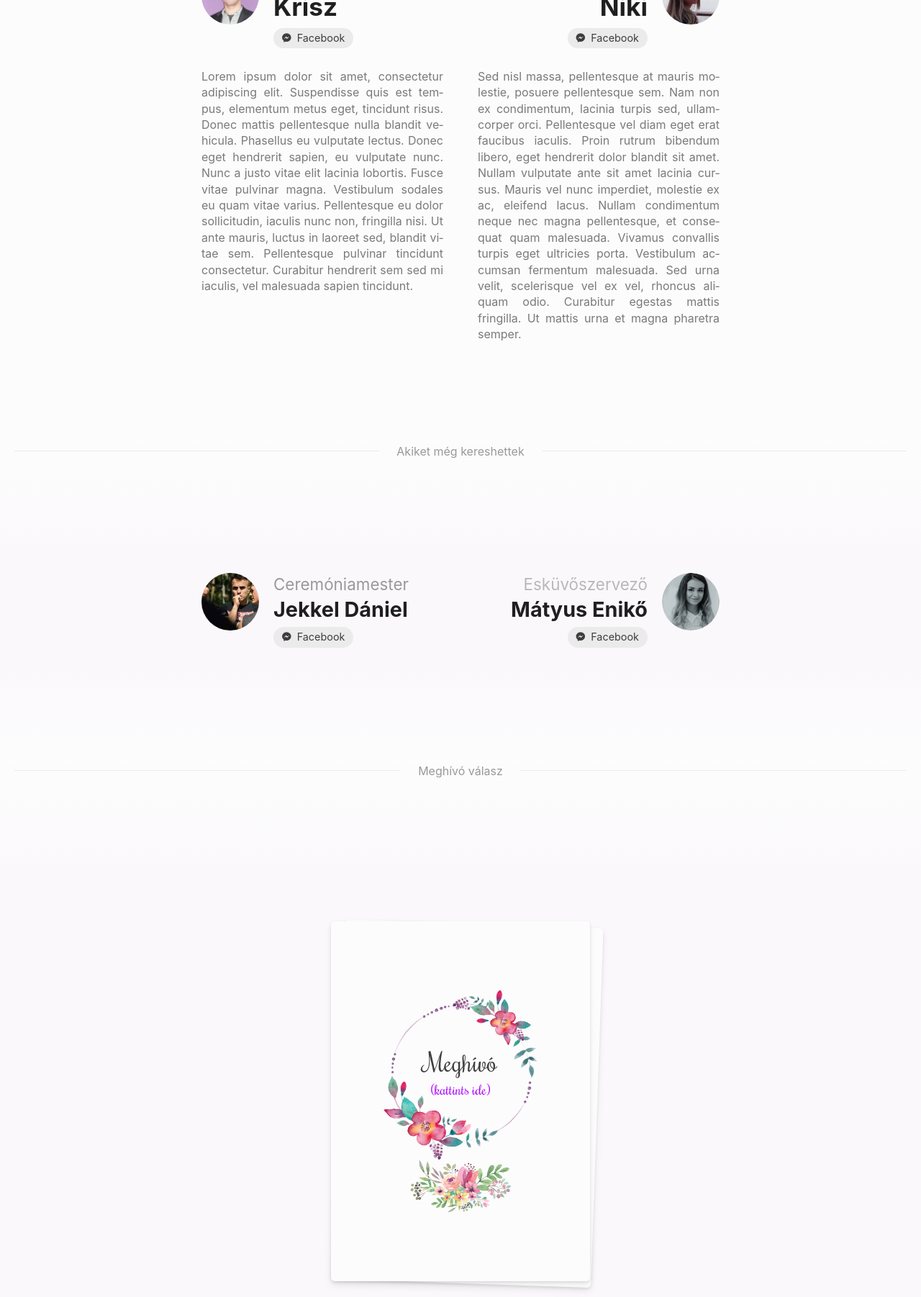
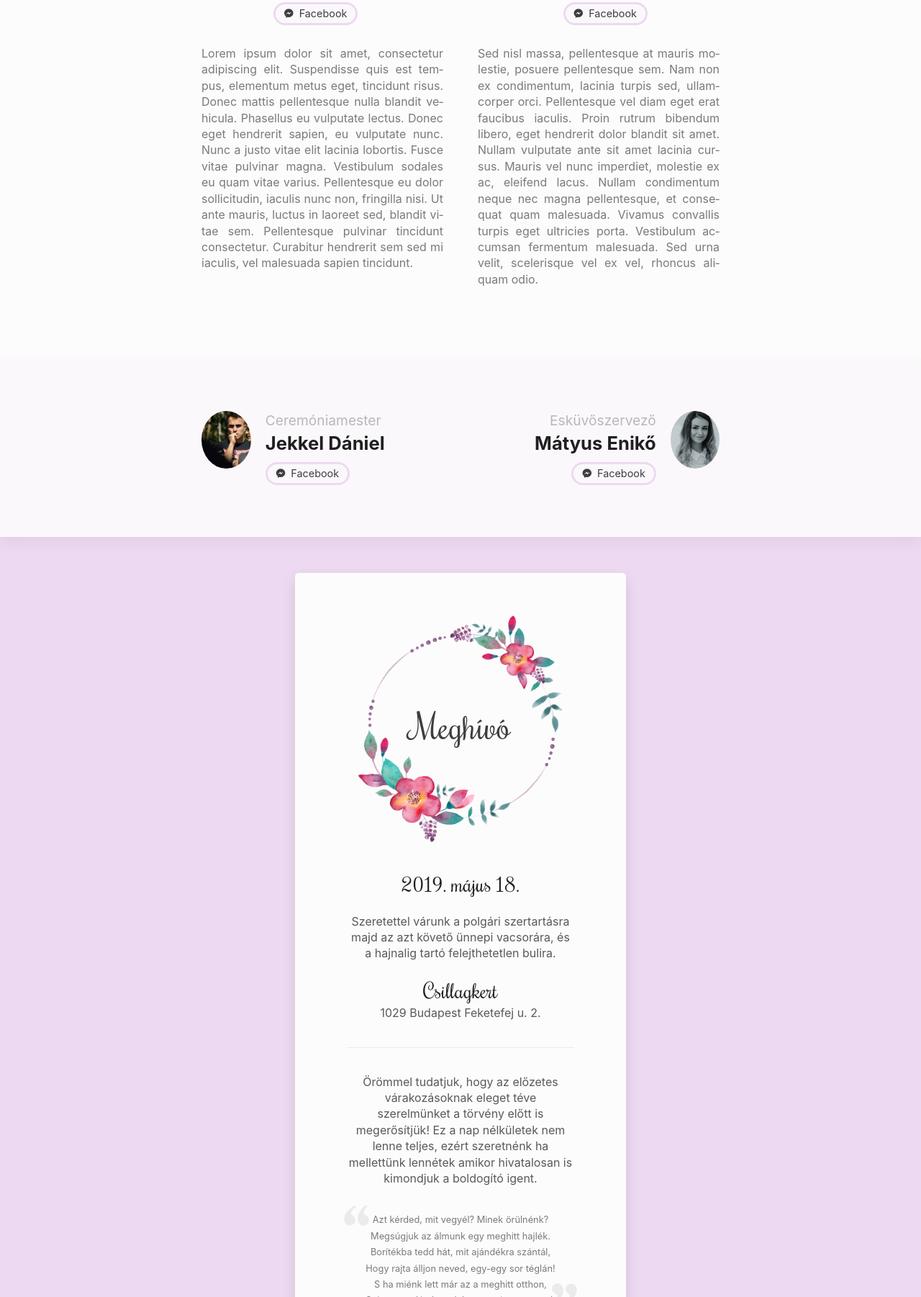
Before and after one commit to christiansandor/wedding, a website built with webpack: page public/index.html in a window 1280 px wide. Shown: the part 998-2800 px from the top of the page at 72% size. Built offline with nearby package versions, Linux system fonts and the light colour scheme.

Commit message:
All changes

```diff
--- a/front/js/main.js
+++ b/front/js/main.js
@@ -1,8 +1,8 @@
 // SCSS
 require('../styles/styles.scss');
 
-// JS
-require('./inv');
+var days = Math.floor((new Date('2019-05-18') - new Date()) / 1000 / 60 / 60 / 24);
+$('#days').text(days);
 
 var $window = $(window);
 var $header = $('header').eq(0);
--- a/front/styles/_colors.scss
+++ b/front/styles/_colors.scss
@@ -14,6 +14,7 @@ $light: $grey-100;
 $dark: $grey-900;
 
 $primary-100: hsl(290, 40, 98%);
+$primary-200: hsl(287, 50, 90%);
 $primary-300: hsl(285, 70, 78%);
 $primary-400: hsl(283, 90, 64%);
 $primary-500: hsl(280, 100, 50%);
--- a/front/styles/_modifiers.scss
+++ b/front/styles/_modifiers.scss
@@ -1,6 +1,7 @@
 $shadow-sm: 0 2px 4px rgba(0, 0, 0, .1);
 $shadow: $shadow-sm, 0 6px 12px rgba(0, 0, 0, .05);
 $shadow-lg: 0 8px 20px rgba(0, 0, 0, .1);
+$shadow-header: 0 8px 20px rgba(0, 0, 0, .05);
 
 $rounded-sm: 3px;
 $rounded: 5px;
--- a/front/styles/rsvp.scss
+++ b/front/styles/rsvp.scss
@@ -43,43 +43,15 @@
   }
 }
 
-@keyframes letter-content {
-  from {
-    opacity: 0;
-  }
-
-  to {
-    opacity: 1;
-  }
-}
-
 #rsvp {
-  $rsvp-padding: 200px;
-  $rsvp-background: $primary-100;
-  $letter-height: 500px;
-  $letter-width: 360px;
-
+  display: flex;
+  align-items: center;
+  justify-content: center;
   position: relative;
-  height: #{$letter-height + ($rsvp-padding * 2)};
-  padding: $rsvp-padding 0;
+  min-height: 100vh;
+  padding: 50px 10px !important;
   text-align: center;
-  background: $rsvp-background repeat center center / 24px;
-
-  .letter {
-    display: block;
-    position: absolute;
-    top: $rsvp-padding;
-    left: calc(50% - #{$letter-width / 2});
-    margin: 0 auto;
-    height: $letter-height;
-    width: $letter-width;
-    border-radius: 5px;
-    transition: transform .3s ease;
-    transform: none;
-    background: $light;
-    background-size: 500px 593px;
-    box-shadow: $shadow;
-    overflow: hidden;
+  background: $primary-200;
 
   &::before {
     display: block;
@@ -90,53 +62,99 @@
     z-index: 1;
     height: 100%;
     width: 100%;
-      background: white repeat top left url(/images/paper.jpg) / 260px;
-      opacity: .1;
-    }
-
-    .letter-content {
-      position: relative;
-      z-index: 3;
-      height: 100%;
-      width: 100%;
-      padding: getSizedValue(7);
-      overflow: auto;
-      opacity: 0;
+    background: center center / cover;
+    opacity: .2;
   }
 }
 
-  .l-1 {
+#letter {
+  display: block;
+  position: relative;
   z-index: 2;
+  width: 100%;
+  max-width: 460px;
+  border-radius: 5px;
+  padding: getSizedValue(4) getSizedValue(8);
+  transition: transform .3s ease;
   transform: none;
+  background: $light;
+  box-shadow: $shadow-lg;
+  overflow: hidden;
 
-    .letter-content {
-      opacity: 1;
+  &::before {
+    display: block;
+    content: '';
+    position: absolute;
+    top: 0;
+    left: 0;
+    z-index: 0;
+    height: 100%;
+    width: 100%;
+    background: white repeat top left url(/images/paper.jpg) / 260px;
+    opacity: .4;
+  }
 
-      background-image: url(/images/flower-circle.png),
-      url(/images/flower-bottom.png);
-      background-position: center top 60px, center bottom 60px;
-      background-repeat: no-repeat, no-repeat;
-      background-size: auto 300px, auto 140px;
+  hr {
+    display: block;
+    border: 0;
+    height: 1px;
+    width: 100%;
+    background: $grey-200;
+  }
+
+  > * {
+    position: relative;
+    z-index: 1;
+  }
+
+  .letter-intro {
+    height: 260px;
+    background-image: url(/images/flower-circle.png);
+    background-position: center top;
+    background-repeat: no-repeat;
+    background-size: auto 260px;
+
+    @include desktop {
+      height: 400px;
+      background-size: auto 400px;
     }
   }
 
-  .l-2 {
-    z-index: 1;
-    transform: translateY(3px) translateX(10px) rotateZ(2deg);
+  .letter-footer {
+    height: 200px;
+    background-image: url(/images/flower-bottom.png);
+    background-position: center center;
+    background-repeat: no-repeat;
+    background-size: auto 200px;
+  }
 }
 
-  &.stage-1 {
-    .l-1 {
-      animation: previous-letter 1s ease-in-out forwards;
+.quote {
+  display: block;
+  position: relative;
+  padding: getSizedValue(4);
+  color: $grey-600;
+  font-size: getFontSize(1);
+
+  &::before,
+  &::after {
+    display: block;
+    content: '“';
+    position: absolute;
+    top: 10px;
+    left: -10px;
+    line-height: 5rem;
+    color: $grey-200;
+    font-family: 'Rochester', cursive;
+    font-size: 10rem;
   }
 
-    .l-2 {
-      animation: next-letter 1s ease-in-out .1s forwards;
-
-      .letter-content {
-        display: none;
-        animation: letter-content 1s ease-in-out forwards;
+  &::after {
+    content: '”';
+    top: auto;
+    left: auto;
+    bottom: 0px;
+    right: -10px;
+    line-height: 0;
   }
 }
-  }
-}
--- a/front/styles/styles.scss
+++ b/front/styles/styles.scss
@@ -21,7 +21,11 @@ html {
   color: $grey-900;
   background-color: $grey-100;
   font-family: -apple-system, Segoe UI, Roboto, Noto Sans, Ubuntu, Cantarell, Helvetica Neue;
+  font-size: 12px;
+
+  @media only screen and (min-width: 768px) {
     font-size: 16px;
+  }
 }
 
 .font-handwriting {
@@ -41,11 +45,15 @@ header {
   top: 0;
   left: 0;
   z-index: 10;
-  height: $header-height;
   width: 100%;
   transition: transform .2s ease;
   transform: translateY(-100%);
+  font-size: getFontSize(2);
+  box-shadow: $shadow-header;
+
+  @include desktop {
     font-size: getFontSize(3);
+  }
 
   &.active {
     transform: none;
@@ -56,17 +64,37 @@ header {
     align-items: baseline;
     justify-content: space-between;
     height: 100%;
-    padding: 30px 20px;
+    padding: 24px 20px;
+  }
+
+  .logo,
+  .logo-mobile {
+    @extend .font-handwriting;
+
+    color: $primary-500;
+    text-decoration: none;
+    font-size: getFontSize(4);
+  }
+
+  .logo-mobile {
+    @include desktop {
+      display: none;
+    }
   }
 
   .logo {
+    display: none;
+
+    @include desktop {
+      display: block;
       border-radius: $rounded-circle;
-    font-size: getFontSize(6);
       color: $primary-500;
       text-decoration: none;
+      font-size: getFontSize(6);
+    }
   }
 
-  a:not(.logo) {
+  a:not(.logo):not(.logo-mobile) {
     margin-left: getSizedValue(6);
     text-decoration: none;
     transition: color .2s ease;
@@ -74,6 +102,10 @@ header {
     color: $grey-400;
     text-transform: uppercase;
     font-weight: normal;
+
+    @include desktop {
+      font-size: getFontSize(2);
+    }
 
     &:hover,
     &.active {
@@ -83,28 +115,11 @@ header {
 }
 
 main:not(#hero) {
-  $main-padding: $header-height + 50px;
+  position: relative;
+  padding: 40px 10px;
 
-  position: relative;
-  padding: $main-padding 0;
-
-  &::before,
-  &::after {
-    display: block;
-    content: '';
-    position: absolute;
-    top: 0;
-    left: 0;
-    z-index: 1;
-    height: $main-padding;
-    width: 100%;
-    background: linear-gradient($light 0%, rgba(black, 0) 100%);
-  }
-
-  &::after {
-    top: auto;
-    bottom: 0;
-    background: linear-gradient(rgba(black, 0) 0%, $light 100%);
+  @include desktop {
+    padding: 100px 0;
   }
 }
 
@@ -127,8 +142,7 @@ main:not(#hero) {
     z-index: 0;
     height: 100%;
     width: 100%;
-    opacity: .5;
-    filter: saturate(.6);
+    opacity: .4;
     background: no-repeat center center / cover;
     background-image: url("/images/mink.jpg");
   }
@@ -168,7 +182,10 @@ main:not(#hero) {
 }
 
 #elerhetosegek {
+  position: relative;
+  z-index: 2;
   background: $primary-100;
+  box-shadow: $shadow-header;
 }
 
 .separator {
@@ -206,11 +223,15 @@ main:not(#hero) {
 }
 
 .profile {
+  display: none;
+
+  @include desktop {
     display: block;
     height: 80px;
     width: 80px;
     border-radius: 100%;
     background: $grey-300 no-repeat center center / cover;
+  }
 }
 
 .form-group {
@@ -275,23 +296,53 @@ input.form-control {
 
 .btn {
   display: inline-block;
-  padding: getSizedValue(3) getSizedValue(4);
+  padding: getSizedValue(3) getSizedValue(5);
   border-radius: $rounded-circle;
   appearance: none;
   -webkit-appearance: none;
-  border: 0;
+  border: 3px solid $primary-200;
   cursor: pointer;
-  transition: background-color .2s ease;
+  transition: background-color .2s ease, border-color .2s ease, color .2s ease;
+  text-decoration: none;
   color: $light;
-  background-color: $primary-500;
+  background-color: $primary-400;
   font-size: 1rem;
 
   &:hover,
   &:focus {
-    background-color: $primary-400;
+    border-color: $primary-300;
+  }
+
+  &:active {
+    border-color: $primary-500;
+    background-color: $primary-500;
+  }
+
+  &.btn-secondary {
+    color: $grey-800;
+    background-color: $primary-100;
+    border: 3px solid $primary-200;
+
+    &:hover,
+    &:focus {
+      color: $grey-900;
+      border-color: $primary-300;
+      background-color: $primary-200;
+    }
+
+    &:active {
+      color: $grey-100;
+      border-color: $primary-500;
+      background-color: $primary-500;
     }
   }
 
-.border-top-primary {
-  border-top: 12px solid $primary-500;
+  &.btn-sm {
+    padding: getSizedValue(1) getSizedValue(4);
+    font-size: getFontSize(2);
   }
+}
+
+.border-top-primary-300 {
+  border-top: 12px solid $primary-300;
+}
--- a/public/index.html
+++ b/public/index.html
@@ -2,7 +2,7 @@
 <html lang="en">
 <head>
     <meta charset="UTF-8">
-    <meta name="viewport" content="width=device-width, initial-scale=1.0">
+    <meta name="viewport" content="width=device-width, initial-scale=1">
 
     <title>Wdn</title>
 
@@ -13,8 +13,11 @@
 </head>
 <body class="size-3">
 
-<header class="bg-light text-dark shadow-lg">
-    <div class="content size-2">
+<header class="bg-light text-dark">
+    <div class="content">
+        <a class="logo-mobile" href="#hero">
+            P&amp;P
+        </a>
         <a class="logo font-handwriting" href="#hero">
             Pompodálé &amp; Pumukli
         </a>
@@ -39,7 +42,7 @@
         <div class="d-flex align-items-center justify-content-center size-4">
             <div class="text-right">2019.05.18</div>
             <div class="pl-5 pr-5 text-grey-500">
-                Csak <strong class="text-light">32</strong> nap!
+                Csak <strong class="text-light" id="days"></strong> nap!
             </div>
             <div class="">Csillagkert</div>
         </div>
@@ -51,7 +54,7 @@
     </div>
 </main>
 
-<main id="rolunk" class="border-top-primary">
+<main id="rolunk" class="border-top-primary-300">
     <div class="content">
         <div class="row">
             <div class="col-6 pr-6">
@@ -59,13 +62,13 @@
                     <div class="profile mr-5" style="background-image: url('/images/krisz.png')"></div>
                     <div class="text-left mb-3">
                         <div>
-                            <div class="size-5 text-grey-300">Vőlegény</div>
+                            <div class="size-5 text-grey-400">Vőlegény</div>
                             <h1 class="size-8 d-inline-block">Krisz</h1>
                         </div>
-                        <div class="mt-2 bg-grey-200 text-grey-800 rounded-circle p-2 pl-4 pr-4 size-2 d-inline-block">
+                        <a class="btn btn-sm btn-secondary mt-3" href="https://fb.com/skrisz" target="_blank">
                             <i class="fab fa-facebook-messenger mr-2"></i>
                             Facebook
-                        </div>
+                        </a>
                     </div>
                 </div>
                 <p class="mt-5 text-justify text-grey-600">
@@ -76,56 +79,48 @@
                 <div class="d-flex justify-content-end">
                     <div class="text-right mb-3">
                         <div>
-                            <div class="size-5 text-grey-300">Menyasszony</div>
+                            <div class="size-5 text-grey-400">Menyasszony</div>
                             <h1 class="size-8 d-inline-block">Niki</h1>
                         </div>
-                        <div class="mt-2 bg-grey-200 text-grey-800 rounded-circle p-2 pl-4 pr-4 size-2 d-inline-block">
+                        <a class="btn btn-sm btn-secondary mt-3" href="https://fb.com/92nikolett" target="_blank">
                             <i class="fab fa-facebook-messenger mr-2"></i>
                             Facebook
-                        </div>
+                        </a>
                     </div>
                     <div class="profile ml-5" style="background-image: url('/images/baba.jpg')"></div>
                 </div>
                 <p class="mt-5 text-justify text-grey-600">
-                    Sed nisl massa, pellentesque at mauris molestie, posuere pellentesque sem. Nam non ex condimentum, lacinia turpis sed, ullamcorper orci. Pellentesque vel diam eget erat faucibus iaculis. Proin rutrum bibendum libero, eget hendrerit dolor blandit sit amet. Nullam vulputate ante sit amet lacinia cursus. Mauris vel nunc imperdiet, molestie ex ac, eleifend lacus. Nullam condimentum neque nec magna pellentesque, et consequat quam malesuada. Vivamus convallis turpis eget ultricies porta. Vestibulum accumsan fermentum malesuada. Sed urna velit, scelerisque vel ex vel, rhoncus aliquam odio. Curabitur egestas mattis fringilla. Ut mattis urna et magna pharetra semper.
+                    Sed nisl massa, pellentesque at mauris molestie, posuere pellentesque sem. Nam non ex condimentum, lacinia turpis sed, ullamcorper orci. Pellentesque vel diam eget erat faucibus iaculis. Proin rutrum bibendum libero, eget hendrerit dolor blandit sit amet. Nullam vulputate ante sit amet lacinia cursus. Mauris vel nunc imperdiet, molestie ex ac, eleifend lacus. Nullam condimentum neque nec magna pellentesque, et consequat quam malesuada. Vivamus convallis turpis eget ultricies porta. Vestibulum accumsan fermentum malesuada. Sed urna velit, scelerisque vel ex vel, rhoncus aliquam odio.
                 </p>
             </div>
         </div>
     </div>
 </main>
 
-<div class="separator">
-    <div class="text">Akiket még kereshettek</div>
-</div>
-
-<main id="elerhetosegek">
-    <div class="content pb-5 pt-5">
+<main id="elerhetosegek" class="pb-8 pt-8">
+    <div class="content">
         <div class="row">
             <div class="col-6 pr-6 d-flex">
                 <div class="profile mr-5" style="background-image: url('images/jekkel-daniel.jpg')"></div>
                 <div class="text-left">
-                    <div class="size-5 text-grey-500">Ceremóniamester</div>
-                    <h1 class="size-7 d-inline-block">Jekkel Dániel</h1>
+                    <div class="size-4 text-grey-400">Ceremóniamester</div>
+                    <h1 class="size-6 d-inline-block">Jekkel Dániel</h1>
 
-                    <div>
-                        <div class="mt-2 bg-grey-200 text-grey-800 rounded-circle p-2 pl-4 pr-4 size-2 d-inline-block">
-                            <i class="fab fa-facebook-messenger mr-2"></i>
-                            Facebook
-                        </div>
-                    </div>
+                    <a class="btn btn-sm btn-secondary mt-3" href="https://fb.com/danieljekkel" target="_blank">
+                        <i class="fab fa-facebook-messenger mr-2"></i>
+                        Facebook
+                    </a>
                 </div>
             </div>
             <div class="col-6 pl-6 d-flex justify-content-end">
                 <div class="text-right">
-                    <div class="size-5 text-grey-400">Esküvőszervező</div>
-                    <h1 class="size-7 d-inline-block">Mátyus Enikő</h1>
+                    <div class="size-4 text-grey-400">Esküvőszervező</div>
+                    <h1 class="size-6 d-inline-block">Mátyus Enikő</h1>
 
-                    <div>
-                        <div class="mt-2 bg-grey-200 text-grey-800 rounded-circle p-2 pl-4 pr-4 size-2 d-inline-block">
-                            <i class="fab fa-facebook-messenger mr-2"></i>
-                            Facebook
-                        </div>
-                    </div>
+                    <a class="btn btn-sm btn-secondary mt-3" href="https://fb.com/eniko.matyus.4" target="_blank">
+                        <i class="fab fa-facebook-messenger mr-2"></i>
+                        Facebook
+                    </a>
                 </div>
                 <div class="profile ml-5" style="background-image: url('images/matyus-eniko.jpg')"></div>
             </div>
@@ -133,48 +128,48 @@
     </div>
 </main>
 
-<div class="separator">
-    <div class="text">Meghívó válasz</div>
-</div>
+<main id="rsvp" class="stage-0">
+    <div id="letter" class="">
+        <div class="d-flex justify-content-center align-items-center letter-intro">
+            <div class="m-0 text-grey-800 font-handwriting size-9">Meghívó</div>
+        </div>
+        <div class="d-flex flex-column justify-content-between text-grey-700 text-center">
+            <p class="text-dark size-7 font-handwriting mb-5">2019. május 18.</p>
 
-<main id="rsvp" class="stage-0">
-    <div class="letter l-1">
-        <div class="letter-content d-flex justify-content-center align-items-center">
-            <div>
-                <div class="m-0 text-grey-800 font-handwriting size-8">Meghívó</div>
-                <div class="pb-9 text-primary-500 font-handwriting size-4">(kattints ide)</div>
+            <p class="mb-5">
+                Szeretettel várunk a polgári szertartásra majd az azt követő ünnepi vacsorára, és a hajnalig tartó felejthetetlen bulira.
+            </p>
+
+            <p class="text-dark size-7 font-handwriting">Csillagkert</p>
+            <p class="">1029 Budapest Feketefej u. 2.</p>
+
+            <hr class="mt-7 mb-7">
+
+            <p class="">
+                Örömmel tudatjuk, hogy az előzetes várakozásoknak eleget téve
+                szerelmünket a törvény előtt is megerősítjük! Ez a nap nélkületek nem lenne teljes, ezért szeretnénk ha mellettünk lennétek amikor hivatalosan is kimondjuk a boldogító igent.
+            </p>
+
+            <div class="quote mt-6">
+                Azt kérded, mit vegyél? Minek örülnénk?<br>
+                Megsúgjuk az álmunk egy meghitt hajlék.<br>
+                Borítékba tedd hát, mit ajándékra szántál,<br>
+                Hogy rajta álljon neved, egy-egy sor téglán!<br>
+                S ha miénk lett már az a meghitt otthon,<br>
+                Szíves vendég leszel, ha arra visz a sorsod.
+            </div>
+
+            <p class="mt-6">
+                A menyecsketáncra kérünk csak <strong>kaparós sorsjegyet</strong> hozz, hogy hozzásegíts a szerencséhez - ha már tányért nem törünk. :)
+            </p>
+
+            <div class="text-center mt-8">
+                <a class="btn" href="#">
+                    Kitöltöm a válaszlevelet
+                </a>
             </div>
         </div>
-    </div>
-
-    <div class="letter l-2 d-flex flex-column justify-content-end">
-        <div class="letter-content d-flex flex-column justify-content-between" id="">
-            <div>
-                <p class="text-left mb-6 strong">
-                    Kedves vendégünk!
-                </p>
-
-                <p class="text-left mb-6 size-2">
-                    Szeretettel meghívunk az esküvőnkre, melyet <strong>2019. május 18</strong>-án tartunk a <strong>Csillagkertben</strong>.
-                    <br><br>
-                    Nagyon szeretnénk, ha jelenléteddel emelnéd az est fényét, így megkérünk hogy jelezz vissza, számíthatunk-e Rád. :)
-                </p>
-            </div>
-
-            <div>
-                <div class="form-group">
-                    <label for="nev" class="form-label">Nevem:</label>
-                    <input type="text" id="nev" class="form-control" placeholder="Kovács János">
-                </div>
-                <div class="mt-7 d-flex justify-content-end align-items-center">
-                    <button class="link mr-5 size-3" id="submit-no">Nem leszek ott</button>
-                    <button class="btn" id="submit-yes">
-                        <i class="fa fa-check mr-1"></i>
-                        Ott leszek
-                    </button>
-                </div>
-            </div>
-        </div>
+        <div class="letter-footer"></div>
     </div>
 </main>
 
```
Also changed, not shown: front/js/inv.js (deleted, +0 -21 lines), front/styles/_sizes.scss (+7 -3 lines). Lines whose indentation alone changed are shown as unchanged.
